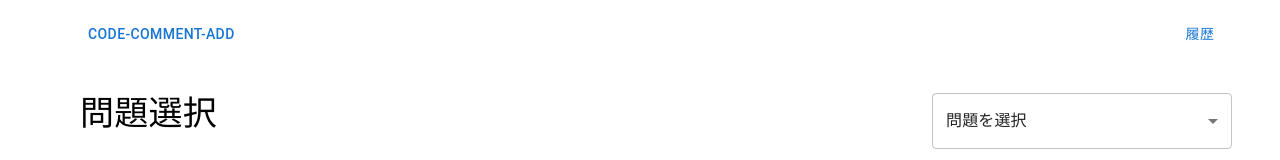
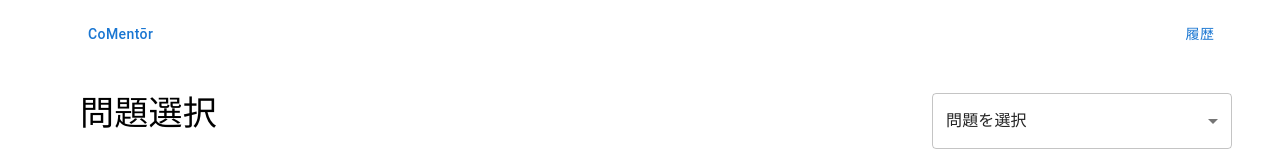
Before and after one commit to tsuchidarikuto/code-comment-app, a Next.js app: page / in a window 1280 px wide. Shown: the top 160 px of the page. Built offline with nearby package versions, Linux system fonts and the light colour scheme.

Commit message:
ボタンのテキストを「code-comment-add」から「CoMentōr」に変更

```diff
--- a/app/page.tsx
+++ b/app/page.tsx
@@ -106,7 +106,7 @@ export default function Home() {
               sx={{ textAlign: 'left' }}
               onClick={() => router.push('/')}
             >
-              code-comment-add
+              <span style={{ textTransform: 'none' }}>CoMentōr</span>
             </Button>
             <Button
               variant="text"
```
